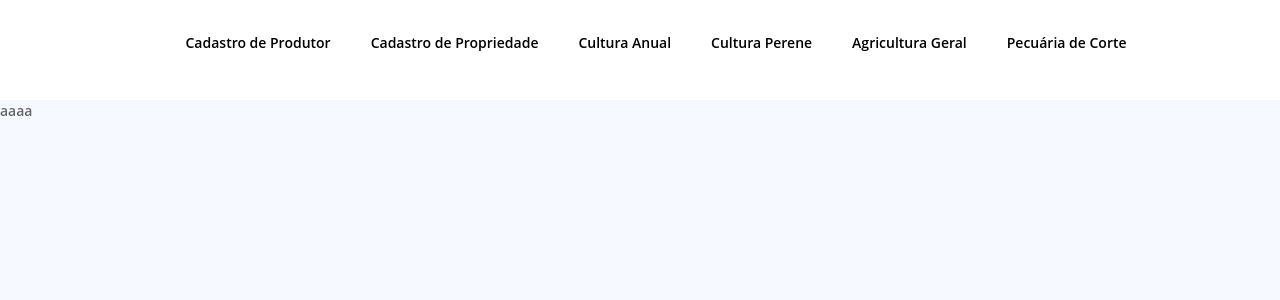
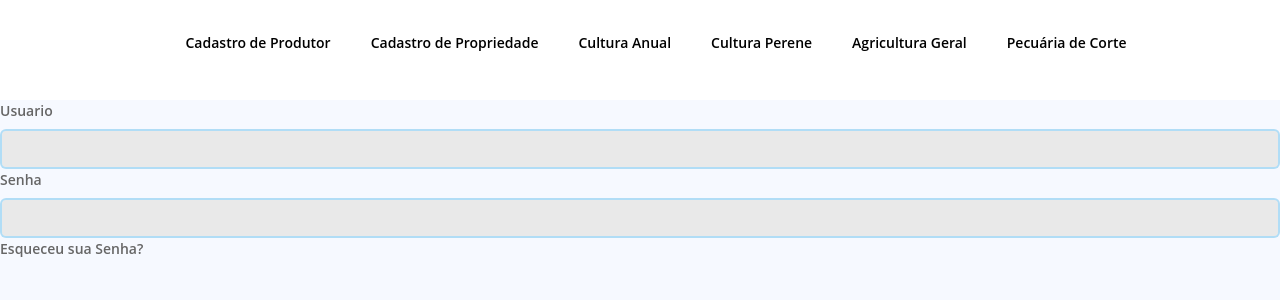
Before and after one commit to GustQueiroz/agroApp, a React (Create React App) app: page / in a window 1280 px wide. Shown: the top 300 px of the page. Built offline with nearby package versions, Linux system fonts and the light colour scheme.

Commit message:
signin estrutura

```diff
--- a/src/screens/signIn.jsx
+++ b/src/screens/signIn.jsx
@@ -1,7 +1,22 @@
 const SignIn = () => {
   return (
     <>
-      <div>aaaa</div>
+      <div>
+        <div>
+          <div>
+            <label className="form-label">Usuario</label>
+            <input type="text" className="form-control" id="user"></input>
+          </div>
+          <div>
+            <label className="form-label">Senha</label>
+            <input type="text" className="form-control" id="password"></input>
+          </div>
+          <div>
+            <label className="">Esqueceu sua Senha?</label>
+          </div>
+        </div>
+        <div></div>
+      </div>
     </>
   );
 };
```
